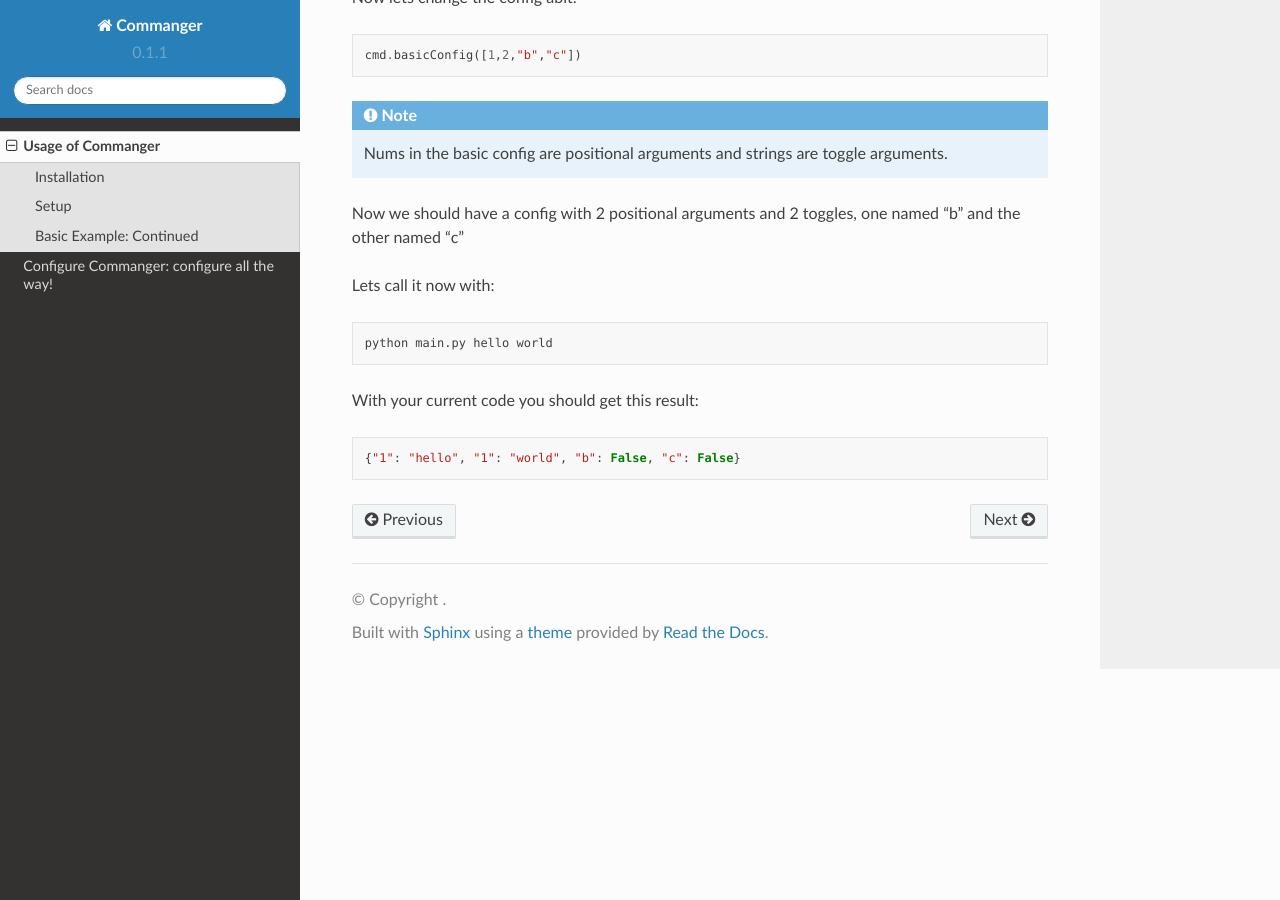
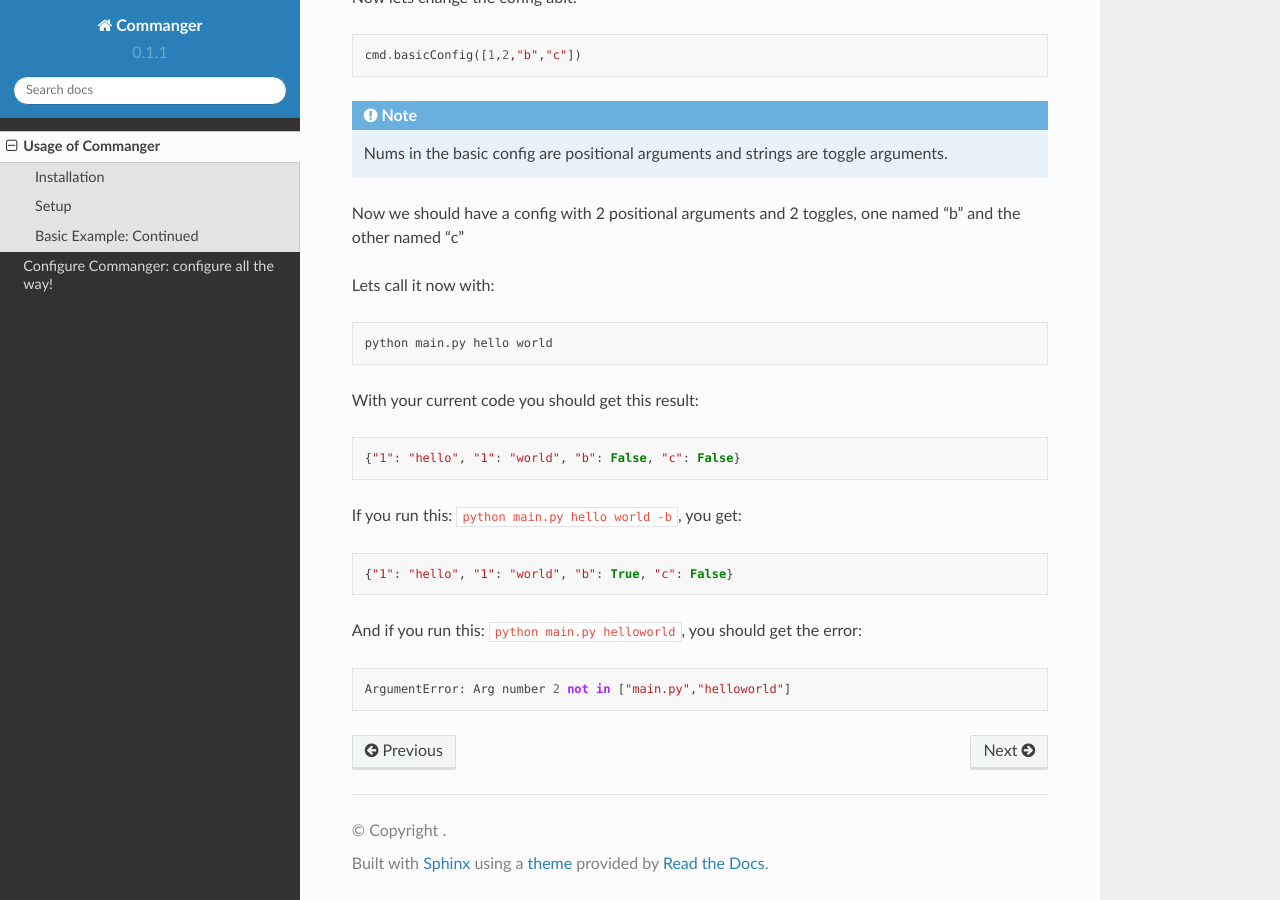
Before and after one commit to thatrandomperson5/commanger-docs, a Sphinx documentation site: the page built from docs/source/usage.rst, in a window 1280 px wide and 900 px high, scrolled down 858 px. Built offline with Sphinx 7.4.7 and the Read the Docs theme 2.0.0, drawn with Linux system fonts in a browser that asks for light colours; pages that are not in the unit, such as notebooks, are missing from menus.

Commit message:
Update usage.rst

```diff
--- a/docs/source/usage.rst
+++ b/docs/source/usage.rst
@@ -77,3 +77,19 @@ With your current code you should get this result:
 
     {"1": "hello", "1": "world", "b": False, "c": False}
 ..
+
+If you run this: ``python main.py hello world -b``,
+you get:
+
+.. code:: python
+
+    {"1": "hello", "1": "world", "b": True, "c": False}
+..
+
+And if you run this: ``python main.py helloworld``,
+you should get the error:
+
+.. code:: python
+
+   ArgumentError: Arg number 2 not in ["main.py","helloworld"]
+..
```
